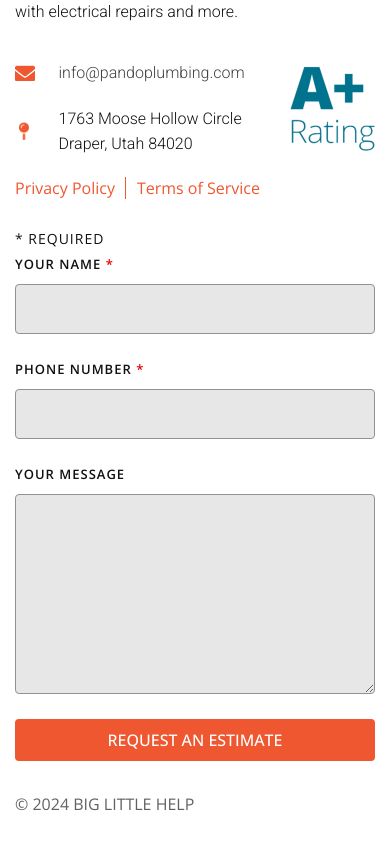
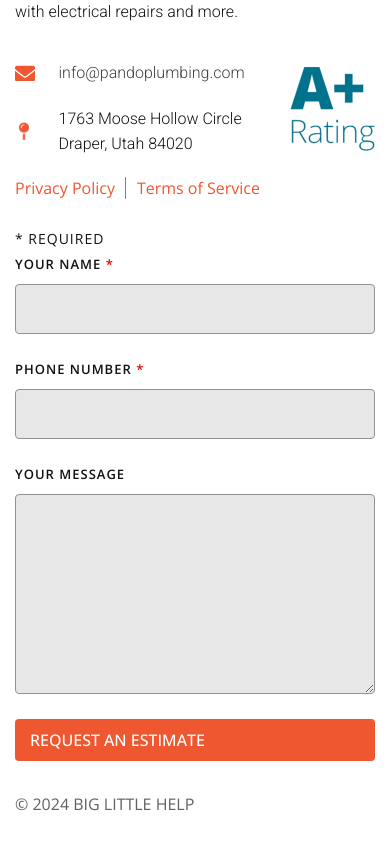
Before and after one commit to ValerieVichi/construction-landing, a React (Vite) app: page /about in a window 390 px wide. Shown: the part 1441-2285 px from the top of the page. Built offline with nearby package versions, Linux system fonts and the light colour scheme.

Commit message:
Change buttons on hover

```diff
--- a/src/components/AboutHeader.jsx
+++ b/src/components/AboutHeader.jsx
@@ -1,5 +1,5 @@
-// import "../stylesheets/build/AboutHeader.css";
-import "../stylesheets/AboutHeader.scss";
+import "../stylesheets/build/AboutHeader.css";
+// import "../stylesheets/AboutHeader.scss";
 import Container from "./Container";
 import { useMedia } from "../hooks/useMedia";
 import useVersionClass from "../hooks/useVersionClass";
--- a/src/components/RequestEstimateBtn.jsx
+++ b/src/components/RequestEstimateBtn.jsx
@@ -25,9 +25,8 @@ export default function RequestEstimateBtn({
 
   return (
     <>
-      <div id="popup"></div>
-      <div onClick={clickHandler}>
-        <button
+      <div
+        onClick={clickHandler}
         id="estimate-btn"
         className={useVersionClass("estimate-btn")}
         style={{
@@ -37,7 +36,6 @@ export default function RequestEstimateBtn({
         }}
       >
         REQUEST AN ESTIMATE
-        </button>
       </div>
       {menuRequestClicked && (
         <RequestEstimateModal
--- a/src/stylesheets/AboutHeader.scss
+++ b/src/stylesheets/AboutHeader.scss
@@ -72,11 +72,25 @@
 .about-header-moto-plumber {
   button {
     background: Header.$plumber-theme-color;
+    transition: all 0.3s;
+    cursor: pointer;
+  }
+}
+.about-header-moto-plumber {
+  button:hover {
+    background: #2c6fd3;
   }
 }
 .about-header-moto-electric {
   button {
     background: Header.$electric-theme-color;
+    transition: all 0.3s;
+    cursor: pointer;
+  }
+}
+.about-header-moto-electric {
+  button:hover {
+    background: #be4628;
   }
 }
 .about-header-pic {
--- a/src/stylesheets/Menu.scss
+++ b/src/stylesheets/Menu.scss
@@ -48,10 +48,10 @@
 }
 
 .about-btn-electric:hover {
-  color: #ef5730;
+  color: #be4628;
 }
 .about-btn-plumber:hover {
-  color: #307cef;
+  color: #2c6fd3;
 }
 
 @media (max-width: 900px) {
--- a/src/stylesheets/build/AboutHeader.css
+++ b/src/stylesheets/build/AboutHeader.css
@@ -132,12 +132,16 @@
   }
 }
 .about-header {
-  height: 945px;
   margin-top: 150px;
   background: #ededed;
   display: flex;
   flex-direction: row;
   justify-content: center;
+}
+
+.about-header-electric,
+.about-header-plumber {
+  height: 945px;
 }
 
 .about-flex-row {
@@ -199,10 +203,22 @@
 
 .about-header-moto-plumber button {
   background: #307cef;
+  transition: all 0.3s;
+  cursor: pointer;
+}
+
+.about-header-moto-plumber button:hover {
+  background: #2c6fd3;
 }
 
 .about-header-moto-electric button {
   background: #ef5730;
+  transition: all 0.3s;
+  cursor: pointer;
+}
+
+.about-header-moto-electric button:hover {
+  background: #be4628;
 }
 
 .about-header-pic img {
@@ -216,7 +232,8 @@
   }
 }
 @media (max-width: 1800px) {
-  .about-header {
+  .about-header-electric,
+  .about-header-plumber {
     height: 800px;
   }
 }
@@ -227,7 +244,8 @@
   }
 }
 @media (max-width: 900px) {
-  .about-header {
+  .about-header-electric,
+  .about-header-plumber {
     height: 1000px;
   }
   .about-header-moto {
@@ -241,7 +259,8 @@
   }
 }
 @media (max-width: 768px) {
-  .about-header {
+  .about-header-electric,
+  .about-header-plumber {
     height: 910px;
   }
   .about-header-pic img {
@@ -249,12 +268,18 @@
   }
 }
 @media (max-width: 650px) {
-  .about-header {
+  .about-header-plumber {
     height: 850px;
+  }
+  .about-header-electric {
+    height: 870px;
   }
 }
 @media (max-width: 600px) {
-  .about-header {
+  .about-header-electric {
+    height: 870px;
+  }
+  .about-header-plumber {
     height: 810px;
   }
 }
@@ -264,12 +289,14 @@
   }
 }
 @media (max-width: 527px) {
-  .about-header {
+  .about-header-electric,
+  .about-header-plumber {
     height: 840px;
   }
 }
 @media (max-width: 500px) {
-  .about-header {
+  .about-header-electric,
+  .about-header-plumber {
     height: 700px;
   }
   .about-header-moto h1 {
@@ -278,12 +305,16 @@
   }
 }
 @media (max-width: 400px) {
-  .about-header {
+  .about-header-electric {
+    height: 690px;
+  }
+  .about-header-plumber {
     height: 650px;
   }
 }
 @media (max-width: 356px) {
-  .about-header {
+  .about-header-electric,
+  .about-header-plumber {
     height: 670px;
   }
 }
--- a/src/stylesheets/build/Expert.css
+++ b/src/stylesheets/build/Expert.css
@@ -191,12 +191,22 @@
 
 .expert-block-text-electric button {
   background: #ef5730;
+  cursor: pointer;
+  transition: all 0.3s;
+}
+.expert-block-text-electric button:hover {
+  background: #be4628;
 }
 
 .expert-block-text-plumber button {
   background: #307cef;
+  cursor: pointer;
+  transition: all 0.3s;
 }
 
+.expert-block-text-plumber button:hover {
+  background: #2c6fd3;
+}
 @media (max-width: 1200px) {
   .expert {
     height: 750px;
--- a/src/stylesheets/build/Menu.css
+++ b/src/stylesheets/build/Menu.css
@@ -180,11 +180,11 @@
 }
 
 .about-btn-electric:hover {
-  color: #ef5730;
+  color: #be4628;
 }
 
 .about-btn-plumber:hover {
-  color: #307cef;
+  color: #2c6fd3;
 }
 
 @media (max-width: 900px) {
--- a/src/stylesheets/build/RequestEstimateBtn.css
+++ b/src/stylesheets/build/RequestEstimateBtn.css
@@ -1,4 +1,4 @@
-#estimate-btn {
+/* #estimate-btn {
   color: #fff;
   font-family: "Open Sans", sans-serif;
   font-size: 24px;
@@ -11,15 +11,36 @@
   box-sizing: border-box;
   padding: 10px 15px;
   width: fit-content;
+} */
+.estimate-btn {
+  cursor: pointer;
+  transition: all 0.5s;
+
+  color: #fff;
+  font-family: "Open Sans", sans-serif;
+  font-size: 24px;
+  font-style: normal;
+  font-weight: 500;
+  line-height: normal;
+  border-radius: 4px;
+  letter-spacing: normal;
+  box-sizing: border-box;
+  padding: 10px 15px;
+  width: fit-content;
 }
 .estimate-btn-electric {
   background: #ef5730;
+  transition: all 0.5s;
+}
+.estimate-btn-electric:hover {
+  background: #be4628;
 }
 .estimate-btn-plumber {
   background: #307cef;
+  transition: all 0.3s;
 }
-.estimate-btn:hover {
-  cursor: pointer;
+.estimate-btn-plumber:hover {
+  background: #2c6fd3;
 }
 
 @media (max-width: 415px) {
```
Also changed, not shown: 1 other file (tests, documents, lock files or other folders). Lines whose indentation alone changed are shown as unchanged.
